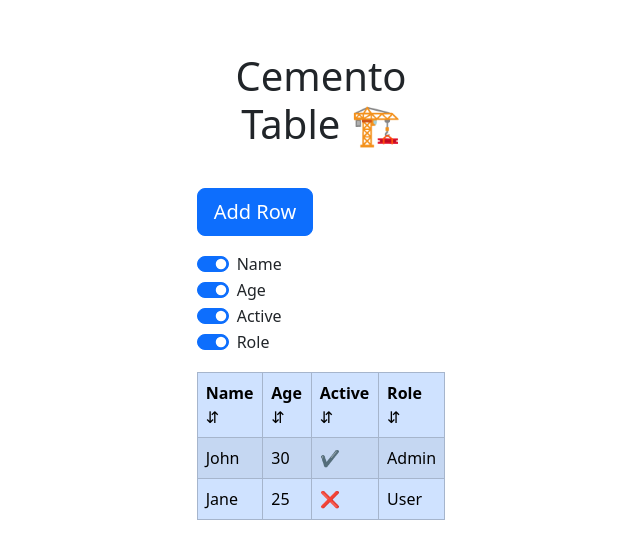
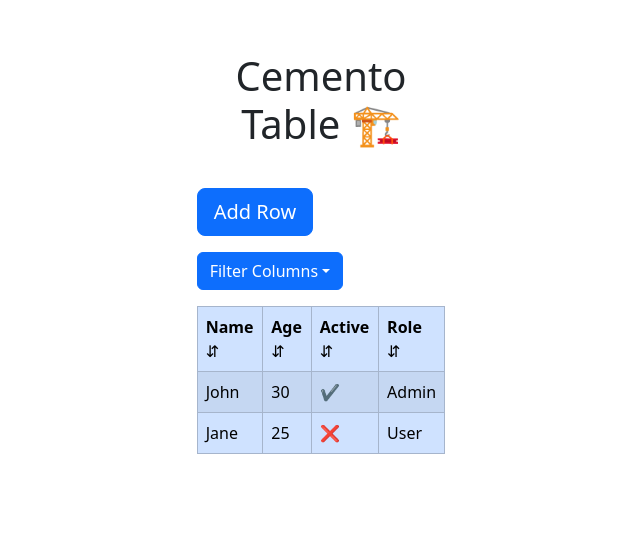
Before and after one commit to danielkarl888/cemento-ass, a React (Vite) app: page / in a window 1280 px wide. Shown: the top 558 px of the page, without its empty margins (319-959 px from the left). Built offline with nearby package versions, Linux system fonts and the light colour scheme.

Commit message:
filter cols via dropdown added

```diff
--- a/src/components/ColumnFilter.tsx
+++ b/src/components/ColumnFilter.tsx
@@ -1,5 +1,5 @@
 import React from "react";
-import { Form } from "react-bootstrap";
+import { Dropdown, DropdownButton, Form } from "react-bootstrap";
 import { Column } from "./types";
 
 type ColumnFilterProps = {
@@ -12,20 +12,22 @@ const ColumnFilter: React.FC<ColumnFilterProps> = ({
   handleFilterChange,
 }) => {
   return (
-    <Form>
-      {/* Loop through each column to create filter switches */}
+    <DropdownButton id="column-filter-dropdown" title="Filter Columns">
       {columns.map((column) => (
-        <Form.Switch
+        <Dropdown.ItemText
           key={column.id}
-          type="checkbox"
-          label={column.title}
-          checked={!column.hidden} // Show the column if not hidden
-          onChange={
-            (e) => handleFilterChange(column.id, e.target.checked) // Handle filter change
-          }
-        />
+          as="div"
+          className="dropdown-item-no-click"
+        >
+          <Form.Switch
+            type="checkbox"
+            label={column.title}
+            checked={!column.hidden}
+            onChange={(e) => handleFilterChange(column.id, e.target.checked)}
+          />
+        </Dropdown.ItemText>
       ))}
-    </Form>
+    </DropdownButton>
   );
 };
 
--- a/src/components/EditableTable.tsx
+++ b/src/components/EditableTable.tsx
@@ -1,6 +1,6 @@
 import React, { useState } from "react";
 import { Container, Row, Col, Button, Table } from "react-bootstrap";
-import "./EditableTable.css"; // Import custom CSS file
+import "./EditableTable.css";
 import { Column, Row as DataRow, TableData } from "./types";
 import TableHeader from "./TableHeader";
 import TableBody from "./TableBody";
@@ -12,30 +12,21 @@ type Props = {
 };
 
 const EditableTable: React.FC<Props> = ({ tableData }) => {
-  // State for table data
   const [data, setData] = useState<DataRow[]>(tableData.data);
-  // State for table columns
   const [columns, setColumns] = useState<Column[]>(tableData.columns);
-  // State to manage edit mode for cells
   const [editMode, setEditMode] = useState<{ [key: string]: boolean }>({});
-  // State for managing new row data
   const [newRow, setNewRow] = useState<{ [key: string]: any }>({ id: "" });
-  // State for error messages
   const [error, setError] = useState<string | null>(null);
-  // State for sorting configuration
   const [sortConfig, setSortConfig] = useState<{
     key: string;
     direction: "asc" | "desc";
   } | null>(null);
-  // State to control modal visibility
   const [showModal, setShowModal] = useState<boolean>(false);
 
-  // Function to handle cell double-click to enable edit mode
   const handleEdit = (rowId: string, columnId: string) => {
     setEditMode({ ...editMode, [`${rowId}-${columnId}`]: true });
   };
 
-  // Function to handle saving the edited cell value
   const handleSave = (rowId: string, columnId: string, value: any) => {
     const newData = data.map((row) =>
       row.id === rowId ? { ...row, [columnId]: value } : row
@@ -44,7 +35,6 @@ const EditableTable: React.FC<Props> = ({ tableData }) => {
     setEditMode({ ...editMode, [`${rowId}-${columnId}`]: false });
   };
 
-  // Function to handle column visibility change
   const handleFilterChange = (columnId: string, checked: boolean) => {
     const newColumns = columns.map((col) =>
       col.id === columnId ? { ...col, hidden: !checked } : col
@@ -52,29 +42,24 @@ const EditableTable: React.FC<Props> = ({ tableData }) => {
     setColumns(newColumns);
   };
 
-  // Function to handle adding a new row
   const handleAddRow = () => {
     setShowModal(true);
   };
 
-  // Function to handle closing the modal
   const handleModalClose = () => {
     setShowModal(false);
     setError(null);
   };
 
-  // Function to handle saving the new row from the modal
   const handleModalSave = () => {
     const newRowData: DataRow = { ...newRow, id: (data.length + 1).toString() };
 
-    // Set default value for select columns
     columns.forEach((column) => {
       if (!newRowData[column.id] && column.type === "select") {
         newRowData[column.id] = "None";
       }
     });
 
-    // Validate that all required fields are filled
     if (
       columns.every(
         (column) =>
@@ -92,12 +77,10 @@ const EditableTable: React.FC<Props> = ({ tableData }) => {
     }
   };
 
-  // Function to handle input change in the modal
   const handleInputChange = (columnId: string, value: any) => {
     setNewRow({ ...newRow, [columnId]: value });
   };
 
-  // Function to render cell value based on column type
   const renderCellValue = (value: any, type: string, options?: string[]) => {
     if (type === "boolean") {
       return value ? "✔️" : "❌";
@@ -107,7 +90,6 @@ const EditableTable: React.FC<Props> = ({ tableData }) => {
     return value;
   };
 
-  // Function to handle sorting
   const handleSort = (columnId: string) => {
     let direction: "asc" | "desc" = "asc";
     if (
@@ -121,13 +103,12 @@ const EditableTable: React.FC<Props> = ({ tableData }) => {
       sortConfig.key === columnId &&
       sortConfig.direction === "desc"
     ) {
-      setSortConfig(null); // Reset sorting if already sorted in descending
+      setSortConfig(null);
       return;
     }
     setSortConfig({ key: columnId, direction });
   };
 
-  // Function to get sorted data
   const sortedData = React.useMemo(() => {
     if (sortConfig !== null) {
       const sortedArray = [...data].sort((a, b) => {
```
